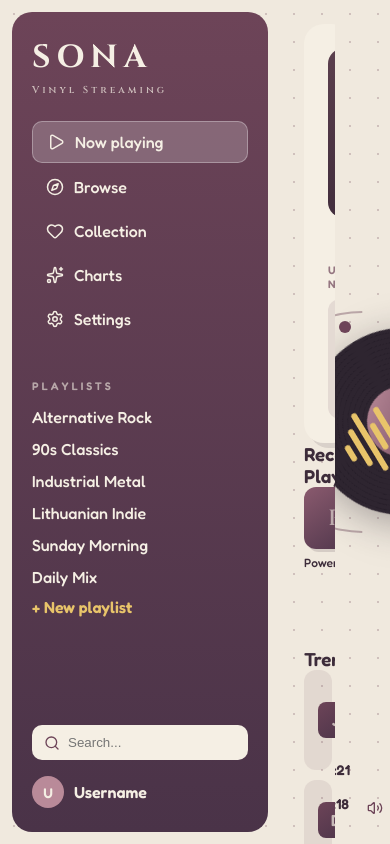
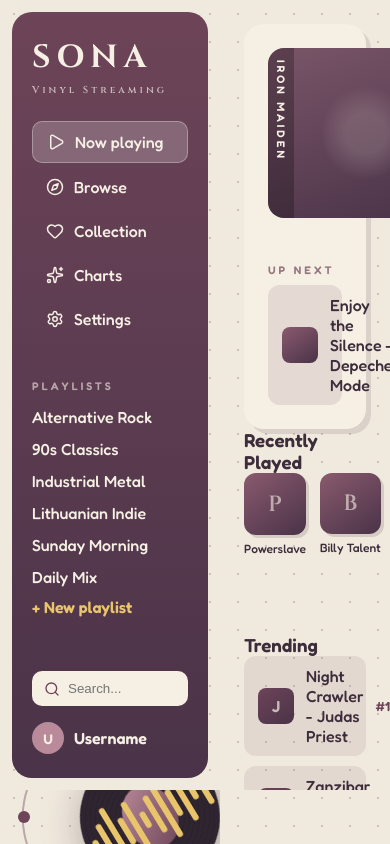
Before and after one commit to Geek-Harold/Music-Player, a React (Vite) app: page / in a window 390 px wide. Built offline with nearby package versions, Linux system fonts and the light colour scheme.

Commit message:
Make layout responsive: minmax columns, vinyl caps, breakpoints

```diff
--- a/src/App.css
+++ b/src/App.css
@@ -1,6 +1,6 @@
 .app {
   display: grid;
-  grid-template-columns: 280px 1fr 1fr;
+  grid-template-columns: 280px minmax(0, 1.1fr) minmax(0, 1fr);
   height: 100vh;
   overflow: hidden;
 }
@@ -8,12 +8,25 @@
 .content {
   padding: 24px;
   overflow-y: auto;
+  scrollbar-width: none;
+}
+.content::-webkit-scrollbar {
+  display: none;
 }
 
-/* content scrolls, but no visible scrollbar (like the mockup) */
-.content {
-  scrollbar-width: none;           /* Firefox */
+/* --- Tablet-ish width: hide the vinyl, 2 columns --- */
+@media (max-width: 1100px) {
+  .app {
+    grid-template-columns: 280px minmax(0, 1fr);
+  }
+  .vinyl-panel {
+    display: none;
+  }
 }
-.content::-webkit-scrollbar {
-  display: none;                   /* Chrome, Edge */
+
+/* --- Narrow window: sidebar shrinks --- */
+@media (max-width: 820px) {
+  .app {
+    grid-template-columns: 220px minmax(0, 1fr);
+  }
 }
--- a/src/components/VinylDisc.css
+++ b/src/components/VinylDisc.css
@@ -11,7 +11,7 @@
 .vinyl-panel::before {
   content: "";
   position: absolute;
-  width: min(56vw, 740px);
+  width: min(44vw, 620px);
   aspect-ratio: 1;
   border-radius: 50%;
   border: 2px solid rgba(109, 68, 88, 0.4);
@@ -35,7 +35,7 @@
 }
 
 .vinyl {
-  width: min(48vw, 640px);
+  width: min(36vw, 520px);
   aspect-ratio: 1;
   border-radius: 50%;
   background:
@@ -104,3 +104,11 @@
   width: 110px;
   accent-color: var(--mauve-mid);
 }
+
+/* keep the panel clean when hidden on narrow screens */
+@media (max-width: 1100px) {
+  .volume-control,
+  .vinyl-time {
+    display: none;
+  }
+}
```
